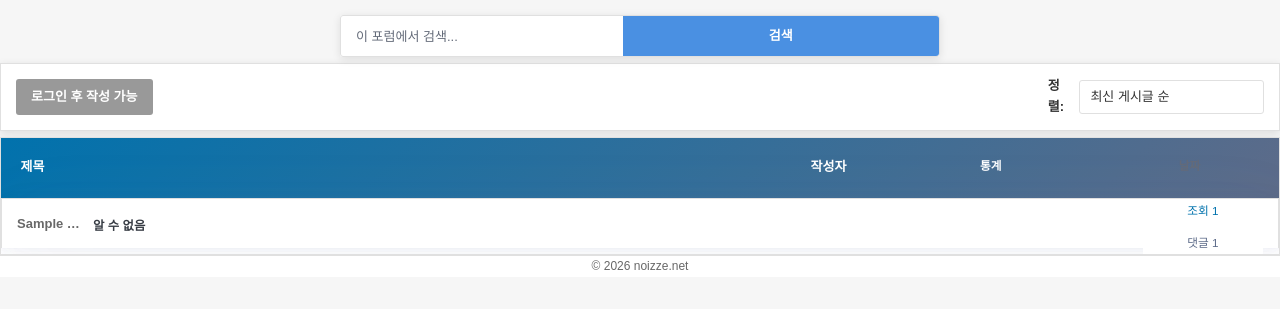
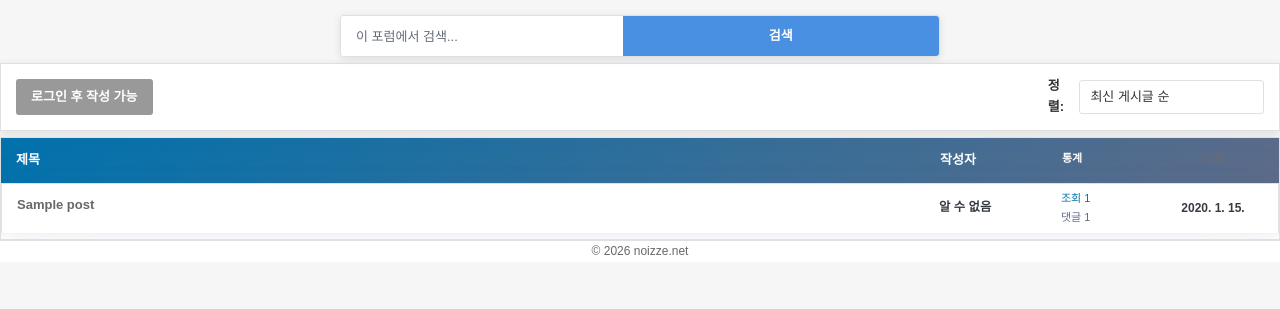
Before and after one commit to YUChoe/subcultureforum, a Node server app: page /forum/subforum/1 in a window 1280 px wide. Shown: the part 226-535 px from the top of the page. Run offline with Node 20, Linux system fonts and the light colour scheme; tables that the repository leaves empty hold one stand-in row (values such as "Sample post"); data that the repository does not hold is empty; some libraries are stand-ins or nearby versions.

Commit message:
fix: 포럼 게시글 목록 테이블 4열 그리드 정렬 및 본문 오버플로우 처리

```diff
--- a/public/css/forum-style.css
+++ b/public/css/forum-style.css
@@ -296,12 +296,52 @@ section.forum-controls {
     border-radius: 0 !important;
 }
 
+/* 헤더와 행은 동일한 4열(제목/작성자/통계/날짜) 그리드를 공유한다.
+   minmax(0, 1fr): 긴 제목/URL이 열을 밀어내지 않도록 최소폭을 0으로 허용 */
+.posts-header,
+.post-row {
+    grid-template-columns: minmax(0, 1fr) 110px 90px 100px !important;
+    gap: 12px !important;
+    padding: 0 15px !important;
+}
+
+.posts-header {
+    padding-top: 12px !important;
+    padding-bottom: 12px !important;
+    font-size: 13px !important;
+}
+
+.posts-table .post-row > div {
+    min-width: 0 !important;
+}
+
+.post-author .username {
+    display: block !important;
+    overflow: hidden !important;
+    text-overflow: ellipsis !important;
+    white-space: nowrap !important;
+}
+
+.post-stats {
+    gap: 2px !important;
+    font-size: 11px !important;
+}
+
+.post-stats span {
+    padding: 0 !important;
+    background: transparent !important;
+    text-align: left !important;
+}
+
+.post-date {
+    font-size: 12px !important;
+}
+
 .post-row {
     display: grid !important;
-    grid-template-columns: 70px 1fr 120px !important;
-    gap: 6px !important;
-    padding: 0 15px !important;
-    height: 50px !important;
+    min-height: 50px !important;
+    padding-top: 6px !important;
+    padding-bottom: 6px !important;
     border-bottom: 1px solid #f0f0f0 !important;
     background: #fff !important;
     transition: background-color 0.2s !important;
```
Also changed, not shown: views/pages/forum/post.ejs (+24 -0 lines).
